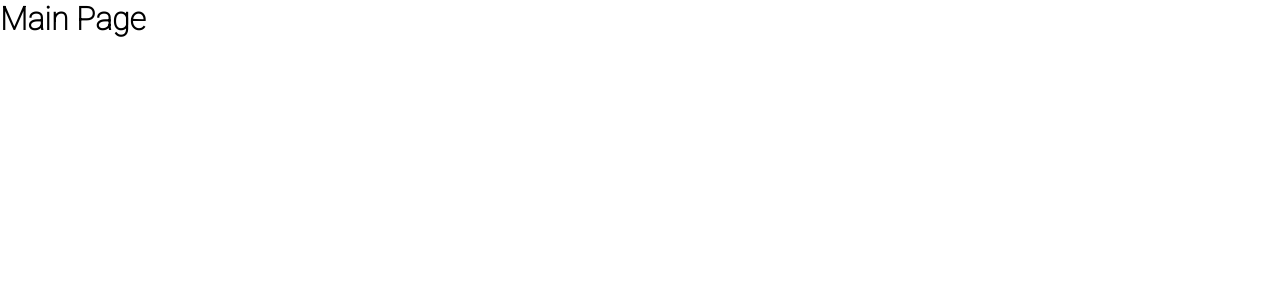
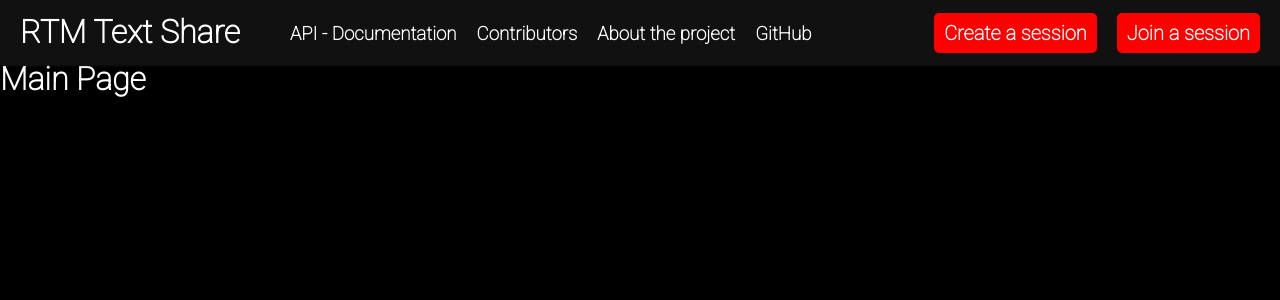
Before and after one commit to Raisess/rtm-text-share-frontend, a React (Create React App) app: page / in a window 1280 px wide. Shown: the top 300 px of the page. Built offline with nearby package versions, Linux system fonts and the light colour scheme.

Commit message:
created top-bar component

```diff
--- /dev/null
+++ b/src/components/SessionButton.tsx
@@ -0,0 +1,34 @@
+import React from 'react';
+import styled from 'styled-components';
+
+const Button = styled.button`
+	border: none;
+	background-color: red;
+	color: #fff;
+	height: 40px;
+	font-size: 20px;
+	font-weight: bold;
+	padding: 5px;
+	padding-left: 10px;
+	padding-right: 10px;
+	border-radius: 5px;
+	cursor: pointer;
+	&:hover {
+		transition: 0.2s;
+		background-color: #00ff00;
+		color: black;
+	}
+`;
+
+interface ISessionButton {
+	text:        string;
+	redirectTo?: string;
+}
+
+export function SessionButton(props: ISessionButton) {
+	return (
+		<Button onClick={() => window.location.href = props.redirectTo ? props.redirectTo : '/'}>
+			{props.text}
+		</Button>
+	);
+}
--- /dev/null
+++ b/src/components/TopBar.tsx
@@ -0,0 +1,79 @@
+import React from 'react';
+import styled from 'styled-components';
+
+import { SessionButton } from './SessionButton';
+
+const TopBarDiv = styled.div`
+	position: fixed;
+	top: 0;
+	width: 100vw;
+	height: 65px;
+	background-color: #111;
+	box-shadow: 0 0 3px #222;
+`;
+
+const Wrap = styled.div`
+	padding-left: 20px;
+	padding-right: 20px;
+	padding-top: 13px;
+	display: flex;
+	flex-direction: row;
+`;
+
+const Title = styled.h1`
+	cursor: pointer;
+	width: 220px;
+`;
+
+const Options = styled.div`
+	padding-top: 10px;
+	margin-left: 30px;
+	display: flex;
+	flex-direction: row;
+`;
+
+const Option = styled.h3`
+	cursor: pointer;
+	margin-left: 20px;
+	&:hover {
+		text-decoration: underline;
+	}
+`;
+
+const ButtonWrap = styled.div`
+	position: fixed;
+	right: 20px;
+	display: grid;
+	grid-auto-flow: column;
+	grid-gap: 20px;
+`;
+
+export function TopBar() {
+	return (
+		<TopBarDiv>
+			<Wrap>
+				<Title onClick={() => window.location.href = '/'}>
+					RTM Text Share
+				</Title>
+				<Options>
+					<Option onClick={() => window.location.href = '/docs'}>
+						API - Documentation
+					</Option>
+					<Option onClick={() => window.location.href = '/contributors'}>
+						Contributors
+					</Option>
+					<Option onClick={() => window.location.href = '/about'}>
+						About the project
+					</Option>
+					<Option onClick={() => window.open('https://github.com/Raisess/rtm-text-share-backend')}>
+						GitHub
+					</Option>
+				</Options>
+				<ButtonWrap>
+					<SessionButton text="Create a session" />
+					<SessionButton text="Join a session" />
+				</ButtonWrap>
+			</Wrap>
+		</TopBarDiv>
+	);
+}
--- a/src/gstyle.css
+++ b/src/gstyle.css
@@ -5,3 +5,12 @@
 	padding: 0;
 	font-family: 'Roboto', sans-serif;
 }
+
+body {
+	background-color: #000;
+	color: #fff;
+}
+
+.page {
+	margin-top: 60px;
+}
--- a/src/views/MainPage.tsx
+++ b/src/views/MainPage.tsx
@@ -1,9 +1,14 @@
 import React from 'react';
+
+import { TopBar } from '../components/TopBar';
 
 export default function MainPage() {
 	return (
-		<div className='main-page'>
-			<h1>Main Page</h1>
+		<div>
+			<TopBar />
+			<div className='page'>
+				<h1>Main Page</h1>
+			</div>
 		</div>
 	);
 }
```
